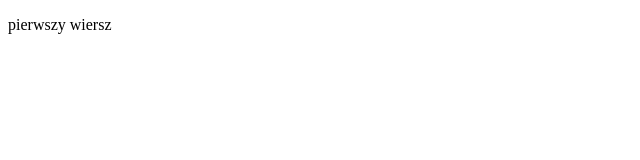
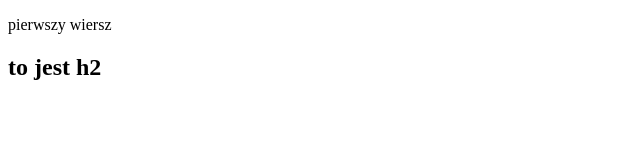
Before and after one commit to ula151/ula151.github.io, a plain HTML site: page index.html in a window 1280 px wide. Shown: the whole page, without its empty margins (0-640 px from the left). Drawn offline with Linux system fonts and the light colour scheme.

Commit message:
testowy paragraf

```diff
--- a/index.html
+++ b/index.html
@@ -8,5 +8,6 @@
 </head>
 <body>
     <p>pierwszy wiersz</p>
+    <h2>to jest h2</h2>
 </body>
 </html>
```
